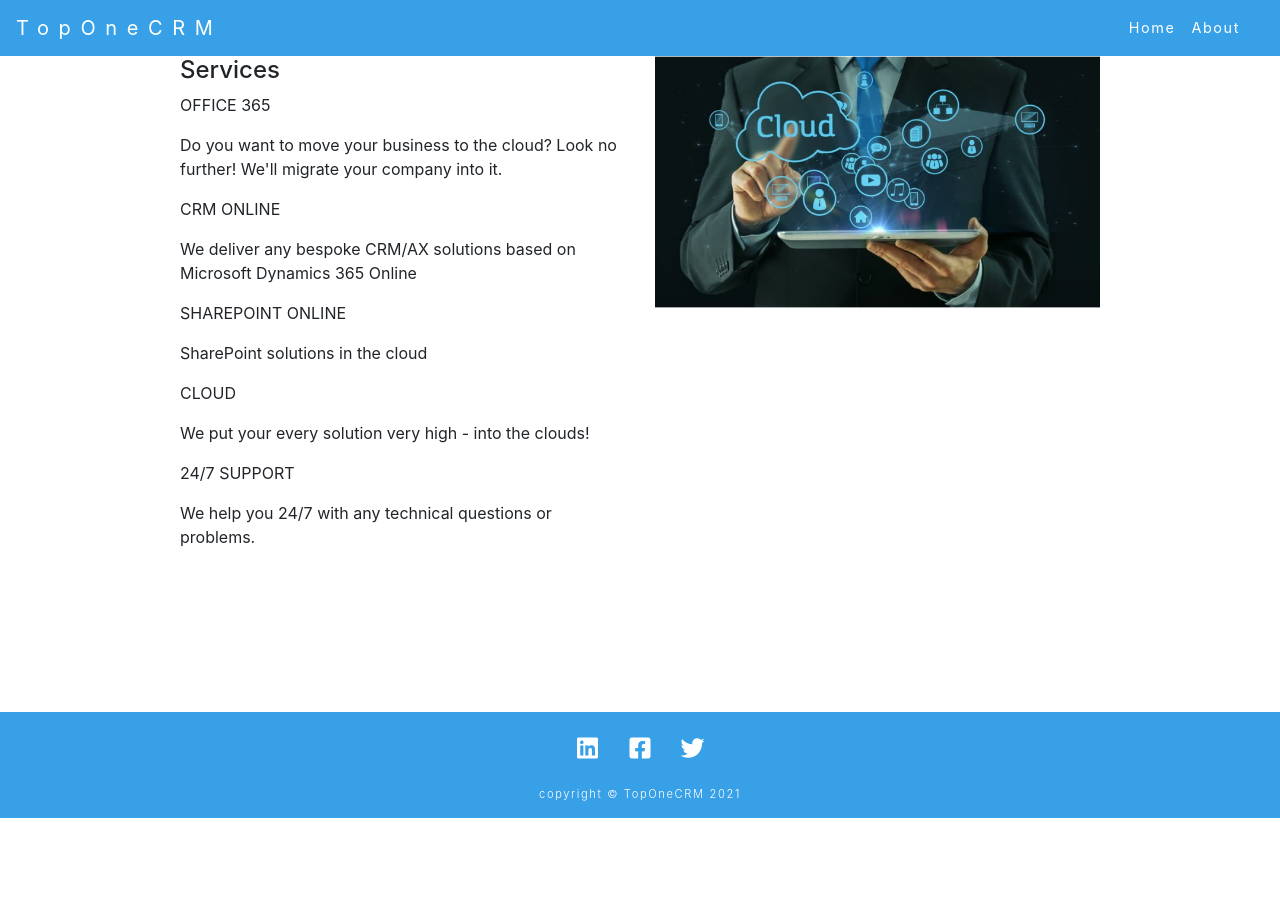
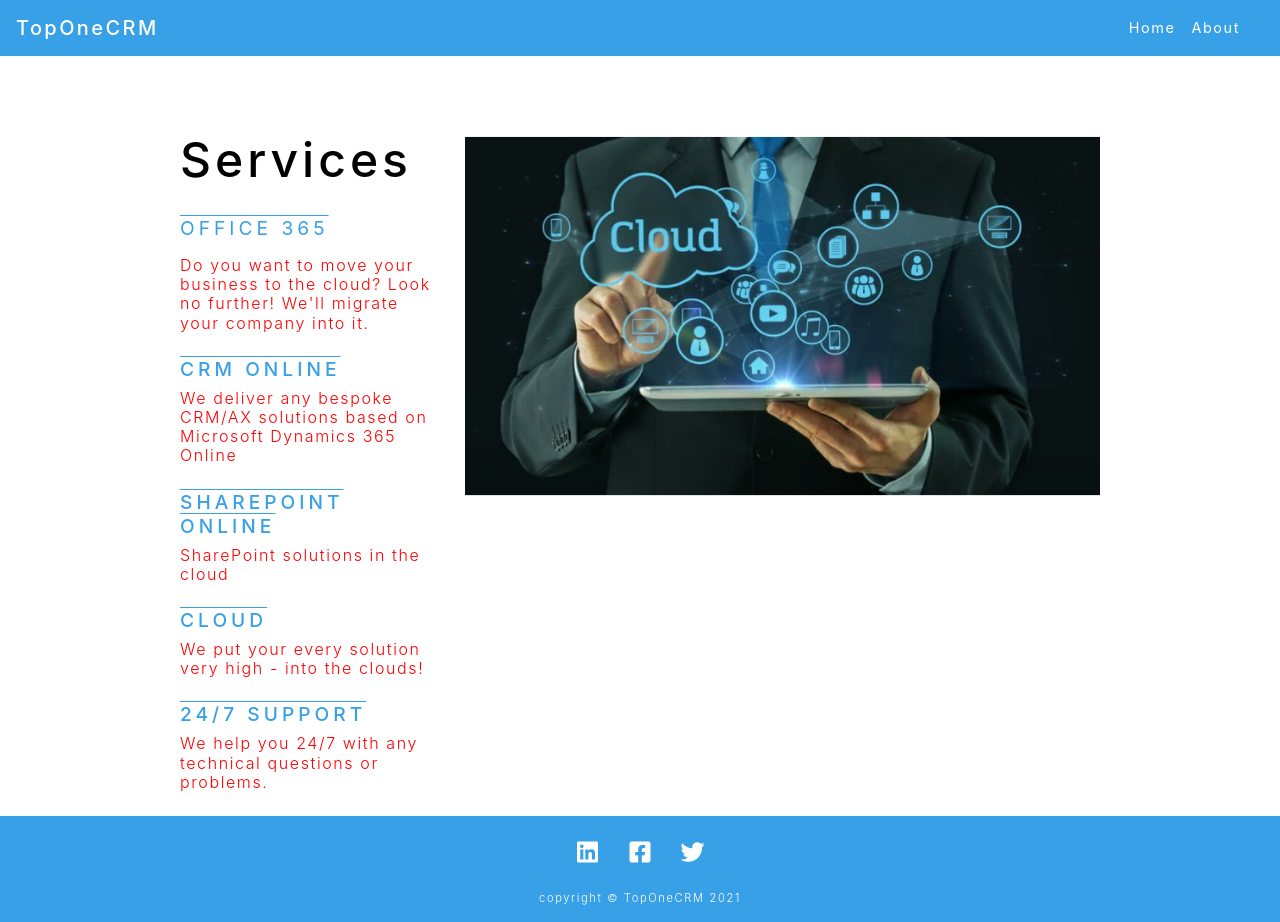
Before and after one commit to GarySimons/TopOne, a Flask app: page /about in a window 1280 px wide. Before the commit the page ends 818 px from the top, so only its background shows below. Run offline with Flask 2, Linux system fonts and the light colour scheme; some libraries are stand-ins or nearby versions.

Commit message:
Updating CSS Styling

```diff
--- a/static/css/style.css
+++ b/static/css/style.css
@@ -62,12 +62,14 @@
     z-index: 2;
     background-color: #37a0e7 !important;
     letter-spacing: 0.1rem;
+    overflow-x: hidden;
 }
 
 .navbar-brand {
     font-size: 2rem;
     color: #fff !important;
-    letter-spacing: 0.6rem;
+    letter-spacing: 0.15rem;
+    font-weight: 500;
 }
 
 .nav-link {
@@ -121,30 +128,6 @@
     color: #4d4d4d !important;
     transition: .1s ease-in-out;
 }
-
-/* General */
-
-
-.sectionhead {
-    color: #000;
-    font-size: 3rem;
-    line-height: 3.6rem;
-    letter-spacing: 0.3rem;
-    padding-top: 6rem;
-    margin-bottom: -.8rem;
-    margin-top: -1rem;
-    z-index: 1;
-}
-
-
-.blacktext {
-    color: #000;
-    font-size: 1rem;
-    line-height: 1.3rem;
-    letter-spacing: 0.1rem;
-    font-weight: 300;
-}
-
 
 .sociallinks li a i {
     color: #fff;
@@ -182,13 +165,44 @@
     transition: .1s ease-in-out;
 }
 
-/* Footer */
+/* About Page  */
 
-.main {
+#aboutmain {
+    margin-top: 10vh;
     min-height: 82vh;
     display: flex;
     flex-direction: column;
 }
+
+#pagetitle {
+    color: #000;
+    font-size: 3rem;
+    line-height: 3rem;
+    letter-spacing: 0.25rem;
+    margin-bottom: 2rem;
+    font-weight: 500;
+}
+
+.sectionhead {
+    color: #37a0e7;
+    font-size: 1.2rem;
+    line-height: 1.5rem;
+    letter-spacing: 0.25rem;
+    padding-top: 0rem;
+    text-decoration: overline;
+}
+
+.blacktext {
+    color: red;
+    font-size: 1rem;
+    line-height: 1.2rem;
+    letter-spacing: 0.1rem;
+    font-weight: 300;
+    margin-bottom: 1.5rem;
+}
+
+
+/* Footer */
 
 footer {
     background-color: #37a0e7;
--- a/templates/about.html
+++ b/templates/about.html
@@ -1,37 +1,39 @@
+ <!-- code block to drop in content from base.html -->
 
-    <!-- code block to drop in content from base.html -->
     {% extends 'base.html' %}
     {% block content %}
 
 
-<div class="container main page-container">
+<div class="container page-container" id="aboutmain">
 
 	<div class="row justify-content-center">
-		<div class="col-sm-8 col-lg-5 order-12 order-lg-1">
-			<h4 class="page-title">Services</h4>
-			<p class="subhead">OFFICE 365</p>
-			<p class="page-text">
-				Do you want to move your business to the cloud? Look no further! We'll migrate your company into it.
+		<div class="col-sm-8 col-lg-3 order-12 order-lg-1">
+			<h2 id="pagetitle">Services</h2>
+			<p class="sectionhead">OFFICE 365</p>
+			<p class="blacktext">
+                Do you want to move your business to the cloud?
+                Look no further! We'll migrate your company into it.
 			</p>
-			<p class="subhead">CRM ONLINE</p>
-			<p class="page-text">
-				We deliver any bespoke CRM/AX solutions based on Microsoft Dynamics 365 Online
+			<h3 class="sectionhead">CRM ONLINE</h3>
+			<p class="blacktext">
+                We deliver any bespoke CRM/AX solutions based on
+                Microsoft Dynamics 365 Online
             </p>
-            <p class="subhead">SHAREPOINT ONLINE</p>
-			<p class="page-text">
+            <h3 class="sectionhead">SHAREPOINT ONLINE</h3>
+			<p class="blacktext">
 				SharePoint solutions in the cloud
             </p>
-            <p class="subhead">CLOUD</p>
-			<p class="page-text">
+            <h3 class="sectionhead">CLOUD</h3>
+			<p class="blacktext">
 				We put your every solution very high - into the clouds!
             </p>
-            <p class="subhead">24/7 SUPPORT</p>
-			<p class="page-text">
+            <h3 class="sectionhead">24/7 SUPPORT</h3>
+			<p class="blacktext">
 				We help you 24/7 with any technical questions or problems.
 			</p>
 
 		</div>
-		<div class="col-sm-8 col-lg-5 order-1 order-lg-12">
+		<div class="col-sm-8 col-lg-7 order-1 order-lg-12">
 			<img src="{{url_for('static', filename='images/service.png')}}" alt="Bird" class="img-fluid">
     </div>
 		</div>
--- a/templates/index.html
+++ b/templates/index.html
@@ -1,14 +1,15 @@
 <!-- code block to drop in content from base.html -->
+
 {% extends 'base.html' %}
 {% block content %}
 
 <div class="row justify-content-center" id="home">
     <div class="col-sm-12">
-        <div class="row justify-content-center">
+        <div class="row justify-content-center" id="logo">
             <h1 id="name">TopOneCRM</h1>
         </div>
         <div class="row justify-content-center">
-            <p id="strapline">Providing Cloud Services that work for everyone</p>
+            <p id="strapline">Providing Cloud Services </br>that work for everyone</p>
         </div>
     </div>
     <div class="col-sm-12 col-md-8 row justify-content-center">
```
Also changed, not shown: other parts of static/css/style.css (+15 -10 lines).
